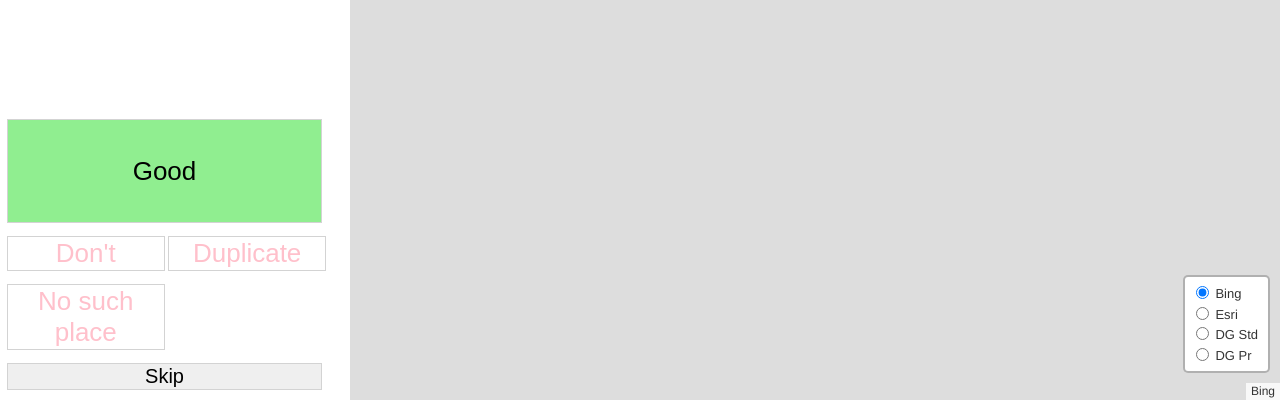
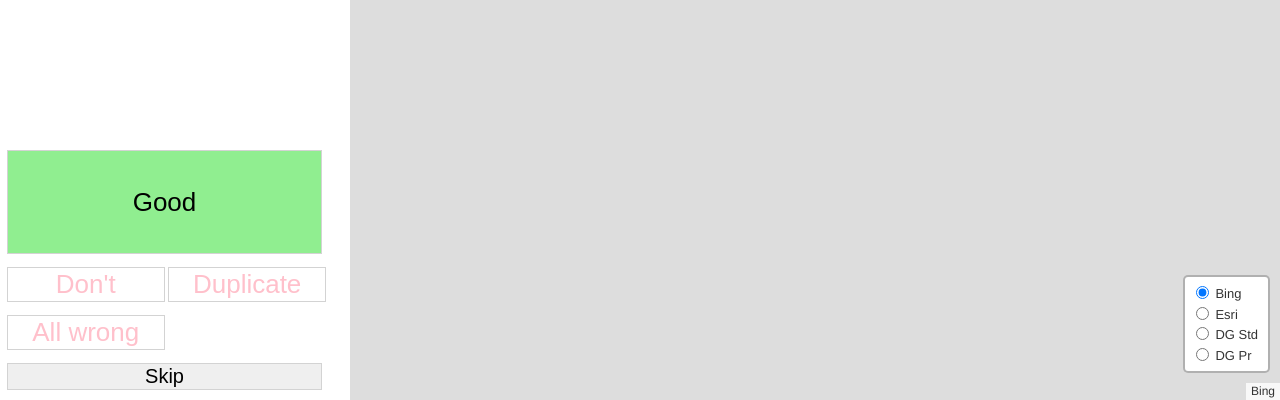
Before and after one commit to mapsme/cf_audit, a Flask app: template www/templates/task.html in a window 1280 px wide. Shown: the part 400-800 px from the top of the page. Run offline with Flask 2, Linux system fonts and the light colour scheme; the template is opened without the code that fills it: most values are stand-ins (such as "Sample title", 1, 10 or a date in 2020); data that the repository does not hold is empty; some libraries are stand-ins or nearby versions.

Commit message:
No such place → All wrong

```diff
--- a/www/static/audit.js
+++ b/www/static/audit.js
@@ -122,7 +122,7 @@ $(function() {
     $('#good').click({good: true}, submit);
     $('#bad').click({good: false, msg: ''}, submit);
     $('#bad_dup').click({good: false, msg: 'duplicate'}, submit);
-    $('#bad_nosuch').click({good: false, msg: 'no such venue'}, submit);
+    $('#bad_nosuch').click({good: false, msg: 'wrong'}, submit);
     $('#skip').click({good: true, msg: 'skip'}, submit);
     if (forceRef)
       querySpecific(forceRef);
--- a/www/templates/task.html
+++ b/www/templates/task.html
@@ -34,7 +34,7 @@
         <button id="good" class="b_good">Good</button>
         <button id="bad" class="b_bad">Don't</button>
         <button id="bad_dup" class="b_bad">Duplicate</button>
-        <button id="bad_nosuch" class="b_bad">No such place</button>
+        <button id="bad_nosuch" class="b_bad">All wrong</button>
         <button id="skip" class="b_next">Skip</button>
       </div>
     </div>
```
